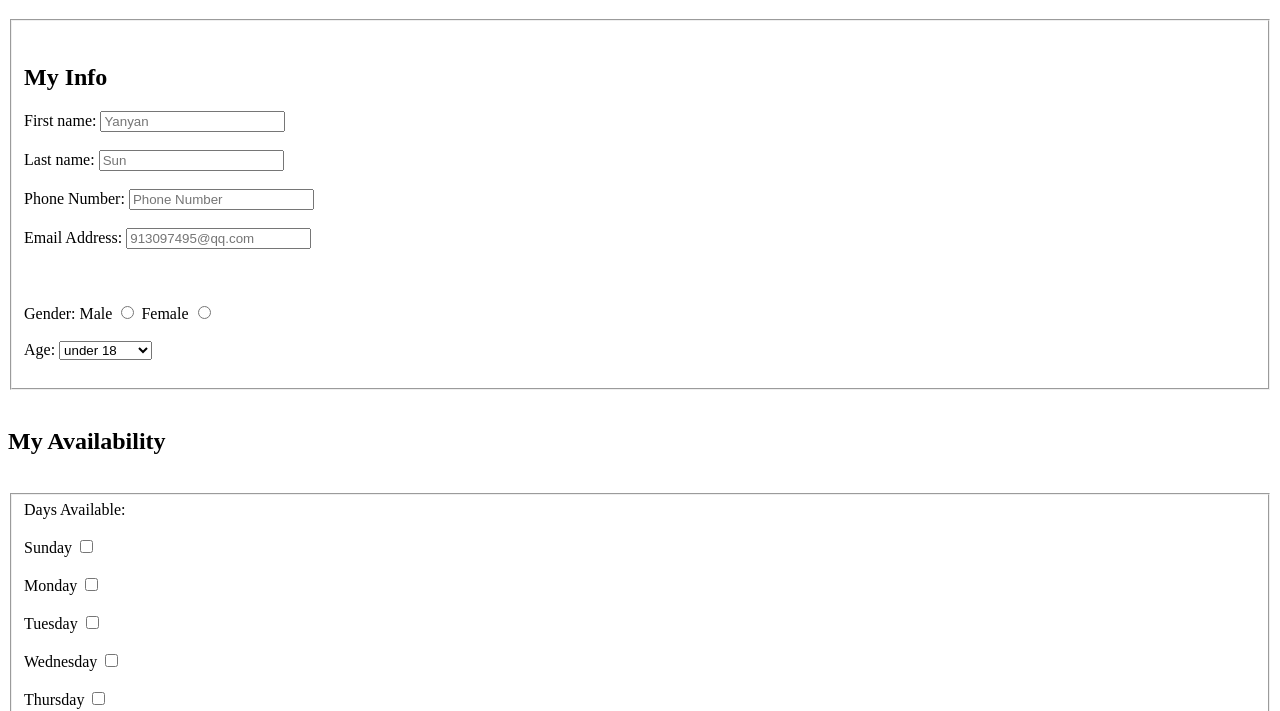
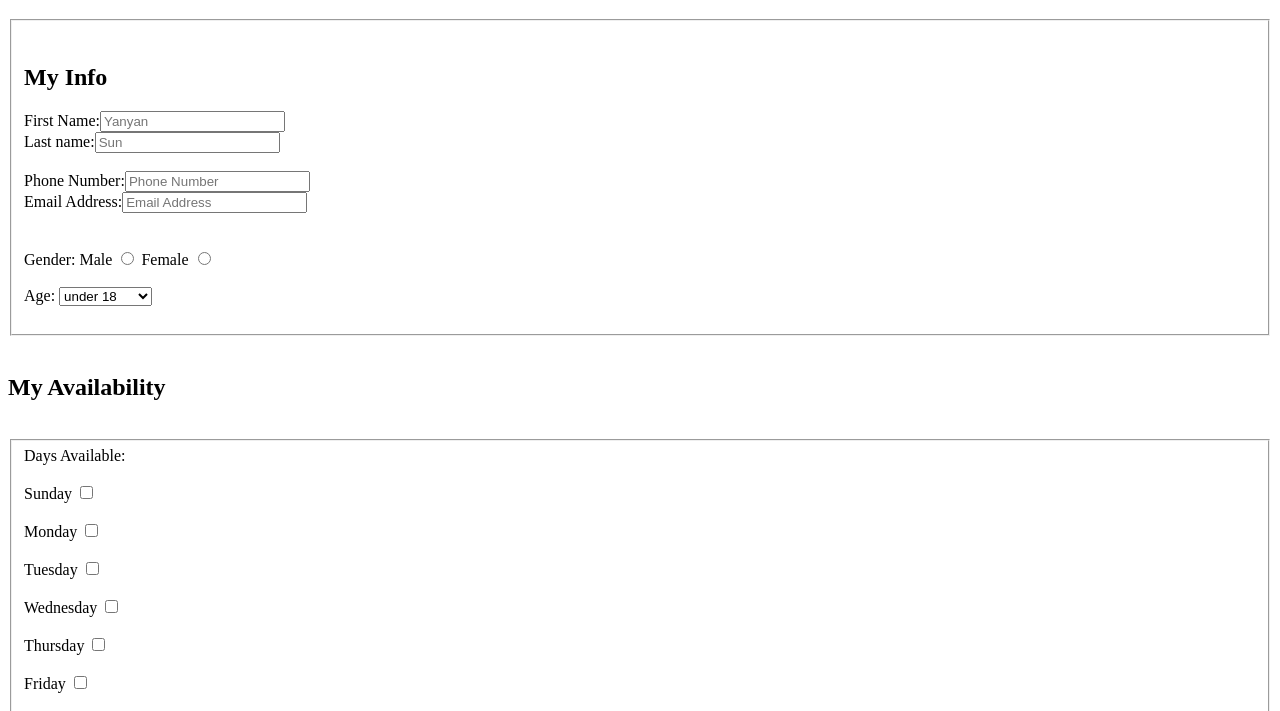
Before and after one commit to sunyanyanlearnmse/lab_4, a plain HTML site: page index.html in a window 1280 px wide. Shown: the part 61-772 px from the top of the page. Drawn offline with Linux system fonts and the light colour scheme.

Commit message:
Update index.html

```diff
--- a/index.html
+++ b/index.html
@@ -7,27 +7,21 @@
   </head>
 
 <body>
-
   <h1>Volunteer Form</h1>
   <form method="post" action="http://bloomingdale.sat.iit.edu/kriedan/lab3formscript.php"  >
   <fieldset> <br>
   <h2>My Info</h2>
-  <label for="firstname">First name:</label>
-    <input type="text" name="first_name_field" placeholder="Yanyan">  <br><br>
-
     <div>
-  <label for="lastname">Last name:</label>
-    <input type="text" name="last_name_field" placeholder="Sun">
-  <br><br>
+      <label>First Name:<input type="text" name="first_name_field" placeholder="Yanyan"></label>
     </div>
     <div>
-  <label for="Phone Number">Phone Number:</label>
-    <input type="Phone Number" name="phone_field" placeholder="Phone Number">  <br><br>
+      <label>Last name:<input type="text" name="last_name_field" placeholder="Sun"></label><br><br>
     </div>
-
     <div>
-    <label for="Email Address">Email Address:</label>
-    <input type="Email Address" name="email_field" placeholder="913097495@qq.com">  <br><br>
+      <label>Phone Number:<input type="text" name="phone_field" placeholder="Phone Number"></label>
+    </div>
+    <div>
+    <label>Email Address:<input type="text" name="email_field" placeholder="Email Address"></label>
     </div>
     <br><br>
 
@@ -92,10 +86,7 @@
     <label for="textarea">Any Comments?</label>  <br>
     </div>
     <div>
-
-
       <textarea rows="10" cols="30" name="comments_field" placeholder="Here you can  have  comments" id="textarea" ></textarea>
-
     </div>
 </fieldset><br>
     <div>
```
Lines whose indentation alone changed are shown as unchanged.
